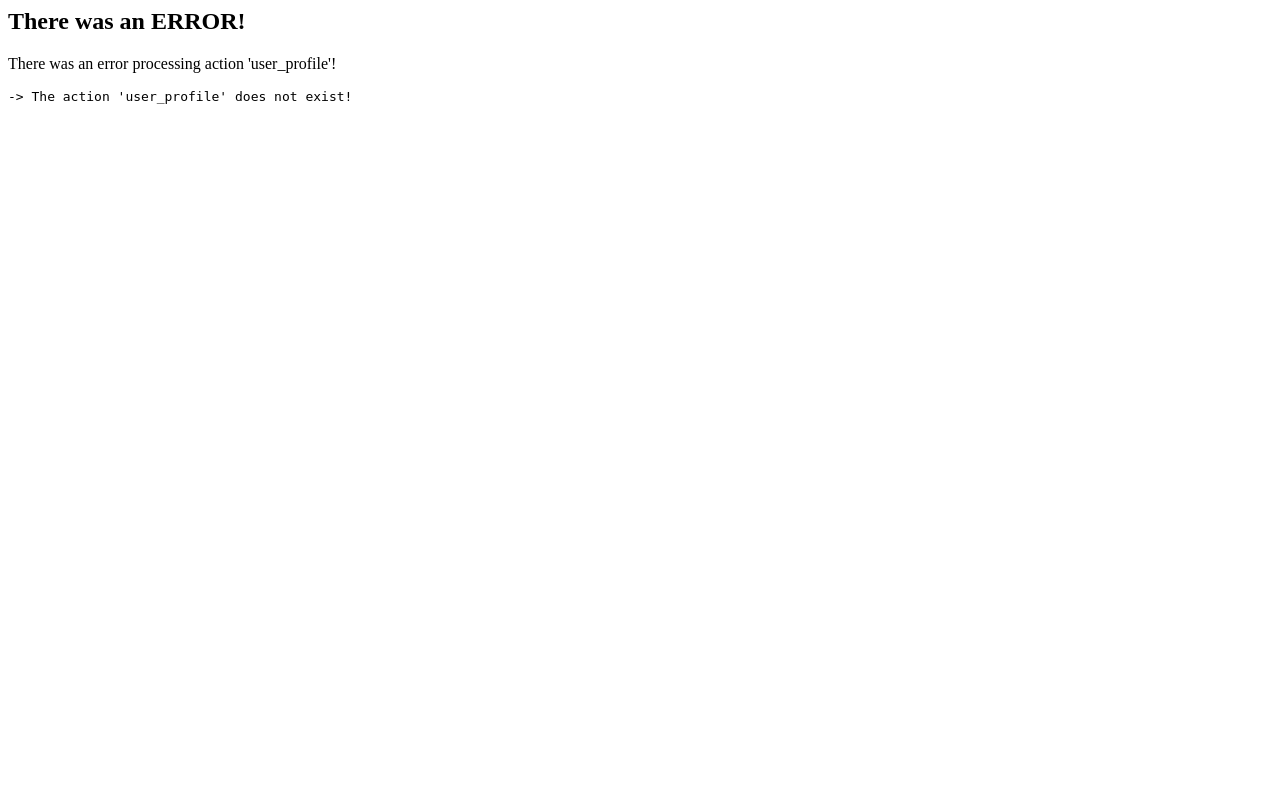
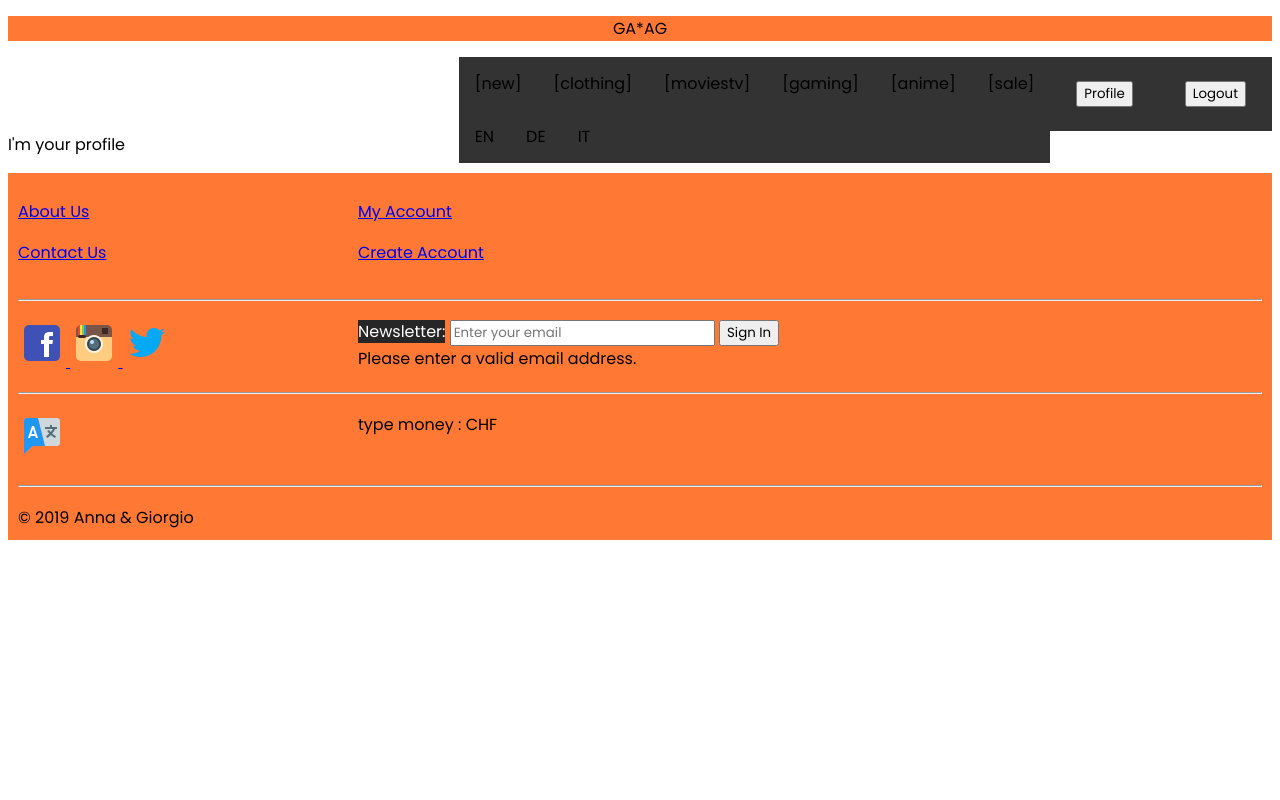
Before and after one commit to bak89/WebShop, a PHP site: page /index.php?action=user_profile in a window 1280 px wide. Run offline with PHP 8.4, Linux system fonts and the light colour scheme; the visitor is signed in with stand-in values (Sample User, id 1).

Commit message:
profile some test

```diff
--- a/assets/css/global.css
+++ b/assets/css/global.css
@@ -3,7 +3,7 @@
 }
 
 body{
-    background: #262626;
+    background: #ffffff;
 }
 
 .head{
--- a/assets/css/header.css
+++ b/assets/css/header.css
@@ -5,18 +5,19 @@ header{
 }
 
 .headerButton{
-    float: right;
+    float: left;
     margin: 10px;
 }
 
 #searchbar{
-    float: right;
+    float:right;
     margin: 10px;
 }
 
 /* code for navbar from W3schools */
 /* Navbar container */
 .navbar {
+    float: right;
     overflow: hidden;
     background-color: #333;
     font-family: Arial;
@@ -26,7 +27,7 @@ header{
 .navbar a {
     float: left;
     font-size: 16px;
-    color: white;
+    color: black;
     text-align: center;
     padding: 14px 16px;
     text-decoration: none;
@@ -34,7 +35,7 @@ header{
 
 /* The dropdown container */
 .dropdown {
-    float: left;
+    float: right;
     overflow: hidden;
 }
 
--- a/controller/Controller.class.php
+++ b/controller/Controller.class.php
@@ -7,6 +7,7 @@ class Controller
     private $title = "";
 
     // A C T I O N S
+    private $sessionState = false;
 
     public function home(Request $request)
     {
@@ -22,24 +23,39 @@ class Controller
         $this->title = "Contact Us";
     }
 
+    //All User
+
     public function aboutUs(Request $request)
     {
         $this->title = "About Us";
     }
 
-    //All User
+    // A D M I N  ONLY
+    // USER
 
-   /* public function user_Profile(Request $request){
-        $this->title = "Profile";
+    public function user_Profile(Request $request)
+    {
         if (!$this->isLoggedIn()) {
             $this->data['message'] = "To update a User, please login first!";
             return 'login';
         }
+        $this->title = "Profile";
+        $this->data["message"] = "Hello World!";
 
-    }*/
+    }
 
-    // A D M I N  ONLY
-    // USER
+    public function isLoggedIn()
+    {
+        $this->startSession();
+        return isset($_SESSION['user']);
+    }
+
+    private function startSession()
+    {
+        if ($this->sessionState == false) {
+            $this->sessionState = session_start();
+        }
+    }
 
     public function list_users(Request $request)
     {
@@ -49,6 +65,18 @@ class Controller
         }
         $sort = $request->getParameter('sort', 'id');
         $this->data["users"] = User::getUser($sort);
+    }
+
+    // PRODUCT
+
+    public function isAdmin()
+    {
+        $this->startSession();
+        if (!isset($_SESSION['userType'])) {
+            return false;
+        } else {
+            return $_SESSION['userType'] == 'admin';
+        }
     }
 
     public function edit_user(Request $request)
@@ -63,6 +91,12 @@ class Controller
             return $this->page404();
         }
         $this->data['user'] = $user;
+    }
+
+    private function page404()
+    {
+        header('HTTP/1.1 404 Not Found');
+        return 'page404';
     }
 
     public function update_user(Request $request)
@@ -89,6 +123,12 @@ class Controller
         return $this->internalRedirect('list_users', $request);
     }
 
+    private function internalRedirect($action, $request)
+    {
+        $tpl = $this->$action($request);
+        return $tpl ? $tpl : $action;
+    }
+
     public function delete_user(Request $request)
     {
         $id = $request->getParameter('id', 0);
@@ -103,7 +143,8 @@ class Controller
         exit();
     }
 
-    // PRODUCT
+    //LOGIN
+
     public function addProduct(Request $request)
     {
         /* if (!$this->isAdmin()) {
@@ -118,6 +159,7 @@ class Controller
         $this->data['message'] = "Product created successfully!";
         return 'home';
     }
+
     public function add_product(Request $request)
     {
         $this->title = "Add Product";
@@ -171,6 +213,9 @@ class Controller
         return $this->internalRedirect('list_products', $request);
     }
 
+
+    // H E L P E R S
+
     public function delete_product(Request $request)
     {
         $id = $request->getParameter('id', 0);
@@ -185,7 +230,6 @@ class Controller
         exit();
     }
 
-    //LOGIN
     public function login(Request $request)
     {
         $login = $request->getParameter('login', '');
@@ -223,6 +267,9 @@ class Controller
         return 'home';
     }
 
+
+    // P R I V A T E  H E L P E R S
+
     public function signUp(Request $request)
     {
         $this->title = "Sign Up";
@@ -233,28 +280,9 @@ class Controller
         throw new Exception("The action '$function' does not exist!");
     }
 
-
-    // H E L P E R S
-
     public function &getData()
     {
         return $this->data;
-    }
-
-    public function isLoggedIn()
-    {
-        $this->startSession();
-        return isset($_SESSION['user']);
-    }
-
-    public function isAdmin()
-    {
-        $this->startSession();
-        if(! isset($_SESSION['userType'])){
-            return false;
-        } else{
-            return $_SESSION['userType']=='admin';
-        }
     }
 
     public function getTitle()
@@ -262,28 +290,4 @@ class Controller
         return $this->title;
     }
 
-
-    // P R I V A T E  H E L P E R S
-
-    private $sessionState = false;
-
-    private function startSession()
-    {
-        if ($this->sessionState == false) {
-            $this->sessionState = session_start();
 }
-    }
-
-    private function page404()
-    {
-        header('HTTP/1.1 404 Not Found');
-        return 'page404';
-    }
-
-    private function internalRedirect($action, $request)
-    {
-        $tpl = $this->$action($request);
-        return $tpl ? $tpl : $action;
-    }
-
-}
--- a/lib/helper.php
+++ b/lib/helper.php
@@ -1,8 +1,9 @@
 <?php
 
-// Returns a certain GET parameter or $default if the parameter
-// does not exist.
-function get_param($name, $default) {
+// Returns a certain GET parameter or $default if the parameter does not exist.
+// TODO in request class
+function get_param($name, $default)
+{
     if (isset($_GET[$name]))
         return urldecode($_GET[$name]);
     else
@@ -10,24 +11,28 @@ function get_param($name, $default) {
 }
 
 // Adds a GET parameter to the url. The url is passed by reference.
-function add_param(&$url, $name, $value) {
+function add_param(&$url, $name, $value)
+{
     $sep = strpos($url, '?') !== false ? '&' : '?';
     $url .= $sep . $name . "=" . urlencode($value);
     return $url;
 }
 
 // Renders the page content for a certain page ID.
-function render_content($pageId) {
+// TODO in view class?
+function render_content($pageId)
+{
     echo t('content') . " $pageId";
 }
 
 // Renders the navigation for the passed language and page ID.
+// TODO in controller?
 function render_navigation($language, $pageId)
 {
     $urlBase = $_SERVER['PHP_SELF'];
     add_param($urlBase, "lang", $language);
 
-    $navs = array('new', 'clothing', 'moviestv', 'gaming','anime','sale');
+    $navs = array('new', 'clothing', 'moviestv', 'gaming', 'anime', 'sale');
     foreach ($navs as $nav) {
         $url = $urlBase;
         add_param($url, "id", $nav);
@@ -35,20 +40,24 @@ function render_navigation($language, $pageId)
         echo "<a class=\"$class\" href=\"$url\">" . t($nav) . "</a>";
     }
 }
+
 // Renders the language navigation.
-function render_languages($language, $pageId) {
-    $languages = array('en','de', 'it');
+// TODO in controller?
+function render_languages($language, $pageId)
+{
+    $languages = array('en', 'de', 'it');
     $urlBase = $_SERVER['PHP_SELF'];
     add_param($urlBase, 'id', $pageId);
     foreach ($languages as $lang) {
         $url = $urlBase;
         $class = $language == $lang ? 'active' : 'inactive';
-        echo "<a class=\"$class\" href=\"".add_param($url,'lang', $lang)."\">".strtoupper($lang)."</a>";
+        echo "<a class=\"$class\" href=\"" . add_param($url, 'lang', $lang) . "\">" . strtoupper($lang) . "</a>";
     }
 }
 
 // The translation function.
-function t($key) {
+function t($key)
+{
     global $messages;
     if (isset($messages[$key])) {
         return $messages[$key];
@@ -63,7 +72,7 @@ $language = get_param('lang', 'en');
 $messages = array();
 $fn = "messages/messages_$language.txt";
 $file = file($fn);
-foreach($file as $line) {
+foreach ($file as $line) {
     list($key, $val) = explode('=', $line);
     $messages[$key] = $val;
 }
--- a/view/templates/edit_product.php
+++ b/view/templates/edit_product.php
@@ -7,6 +7,7 @@
     <p><label>productDescriptionEN</label><input name="product[productDescriptionEN]" value="<?php echo $product->getProductDescriptionEN()?>" type="text"/></p>
     <p><label>Price</label><input name="product[productPrice]" value="<?php echo $product->getProductPrice()?>" type="number"/></p>
     <p><label>Image</label><input name="product[productImage]" value="<?php echo $product->getProductImage()?>" type="image"></p>
+
     <p><input type="submit" value="Save"></p>
 	<input type="hidden" name="product[id]" value="<?php echo $product->getID()?>" />
 	<input type="hidden" name="action" value="update_product" />
--- a/view/templates/edit_user.php
+++ b/view/templates/edit_user.php
@@ -4,7 +4,8 @@
 	<p><label>Email</label><input name="user[email]" value="<?php echo $user->getEmail()?>" type="email"/></p>
 	<p><label>Password</label><input name="user[password]" value="<?php echo $user->getPassword()?>" type="password"/></p>
 	<p><label>UserType</label><input name="user[userType]" value="<?php echo $user->getUserType()?>" type="text"></p>
-	<p><input type="submit" value="Save"></p>
+
+    <p><input type="submit" value="Save"></p>
 	<input type="hidden" name="user[id]" value="<?php echo $user->getID()?>" />
 	<input type="hidden" name="action" value="update_user" />
 </form>
--- a/view/templates/main.php
+++ b/view/templates/main.php
@@ -14,21 +14,38 @@ require_once('lib/helper.php');
 </head>
 <body>
 <header>
-    <div class="head">
-        <p>GA*AG</p>
-        <?php if ($this->controller->isLoggedIn()) echo " <a href=\"index.php?action=logout\"><button class=\"headerButton\">Logout</button></a>"; ?>
-        <a href="index.php?action=login">
-            <button class="headerButton">Log in</button>
-        </a>
-        <a href="index.php?action=signUp">
-            <button class="headerButton">Register</button>
-        </a>
+    <p>GA*AG</p>
+    <div class="navbar">
+        <!-- <form action="index.php?action=search" method="post">
+             <label id="searchbar">Search: <input type="text" placeholder="what are you looking for?" required></label>
+         </form>-->
+        <?php if (!$this->controller->isLoggedIn()) echo
+        " <div class=\"dropdown\">
+            <button class=\"dropbtn\">Sign In
+                <i class=\"fa fa-caret-down\"></i>
+            </button>
+            <div class=\"dropdown-content\">
+                <a href=\"index.php?action=login\">
+                    <button class=\"headerButton\">Log in</button>
+                </a>
+                <a href=\"index.php?action=signUp\">
+                    <button class=\"headerButton\">Sign Up</button>
+                </a>
+            </div>
+        </div>
+        "; ?>
 
-        <form action="index.php?action=search" method="post">
-            <label id="searchbar">Search: <input type="text" placeholder="what are you looking for?" required></label>
-        </form>
+        <?php if ($this->controller->isLoggedIn()) echo
+        "<a href=\"index.php?action=user_profile\">
+            <button class=\"headerButton\">Profile</button>
+        </a>"; ?>
 
+        <?php if ($this->controller->isLoggedIn()) echo
+        " <a href=\"index.php?action=logout\">
+            <button class=\"headerButton\">Logout</button>
+        </a>"; ?>
     </div>
+
 
     <div class="navbar">
         <?php render_navigation($language, $pageId); ?>
--- a/view/templates/user_profile.php
+++ b/view/templates/user_profile.php
@@ -1 +1,2 @@
-<a href="index.php?action=user_profile">Profile</a>
+<h1>Profile</h1>
+<p>I'm your profile</p>
```
Lines whose indentation alone changed are shown as unchanged.
